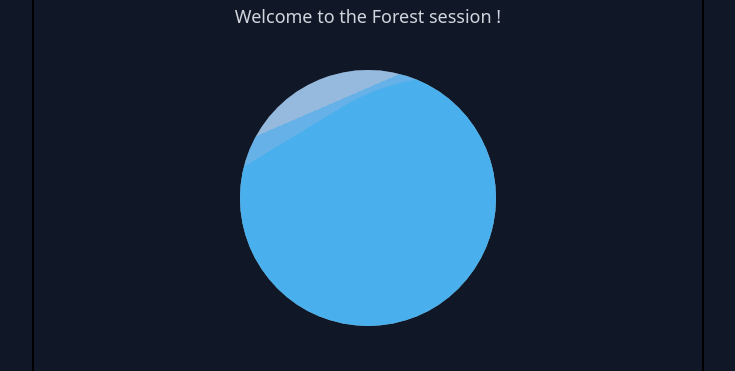
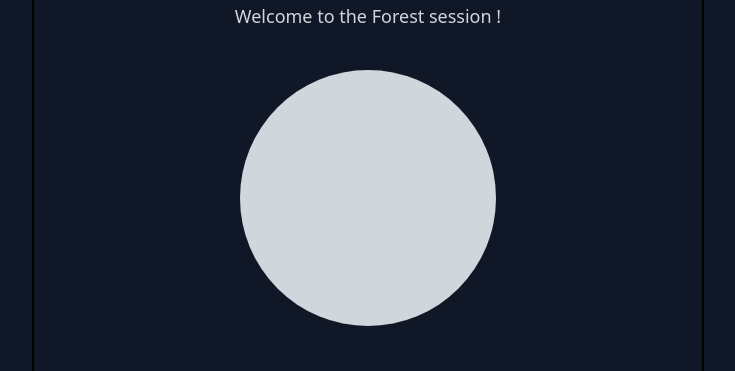
Before and after one commit to GhostlyJS/forest_clone, a React (Vite) app in the folder frontend/: page /forest/1 in a window 1280 px wide. Shown: the part 186-557 px from the top of the page, without its empty margins (272-1007 px from the left). Built offline with nearby package versions, Linux system fonts and the light colour scheme; no server answers; sample sign-in values are in the browser's storage.

Commit message:
fix: animation when started and grey when not started

```diff
--- a/frontend/src/pages/ForestSession.jsx
+++ b/frontend/src/pages/ForestSession.jsx
@@ -128,6 +128,15 @@ export default function ForestSession() {
         transform: rotate(360deg);
       }
     }
+
+    @keyframes spin-full-reverse {
+        from {
+            transform: rotate(360deg);
+        }
+        to {
+            transform: rotate(0deg);
+        }
+    }
   `;
 
     return (
@@ -141,20 +150,21 @@ export default function ForestSession() {
             </div>
             <h1 className="text-3xl font-bold text-white">Forest</h1>
             <p className="text-lg text-gray-300">Welcome to the Forest session !</p>
-            <div className="w-64 h-64 rounded-full my-6 bg-gray-300">
+            {isStarted && <div className="w-64 h-64 rounded-full my-6 bg-gray-300">
                 <style>{keyframesStyle}</style>
                 <div className="relative w-full h-full margin-auto overflow-hidden rounded-full">
-                    <div className="absolute left-[-25%] bg-[#33cfff] opacity-40 w-[200%] h-[200%] rounded-[40%]" style={{ animation: "spin-full 6s linear infinite" , top: `${progress + 10}%`}}>
+                    <div className="absolute left-[-25%] bg-[#33cfff] opacity-40 w-[200%] h-[200%] rounded-[40%]" style={{ animation: "spin-full 4s linear infinite" , top: `${progress + 10}%`}}>
 
                     </div>
-                    <div className="absolute left-[-25%] bg-[#0eaffe] opacity-35 w-[200%] h-[200%] rounded-[35%]" style={{ animation: "spin-full 8s linear infinite" , top: `${progress + 5}%`}}>
+                    <div className="absolute left-[-25%] bg-[#0eaffe] opacity-35 w-[200%] h-[200%] rounded-[35%]" style={{ animation: "spin-full 7s linear infinite" , top: `${progress + 5}%`}}>
 
                     </div>
                     <div className="absolute left-[-25%] bg-[#0f7ae4] opacity-30 w-[200%] h-[200%] rounded-[33%]" style={{ animation: "spin-full 10s linear infinite", top: `${progress}%` }}>
 
                     </div>
                 </div>
-            </div>
+            </div>}
+            {!isStarted && <div className="w-64 h-64 rounded-full my-6 bg-gray-300"></div>}
             <span className="text-lg text-gray-300" onClick={(e) => copySessionId(e)}>
                 Session : {sessionId}
             </span>
```
